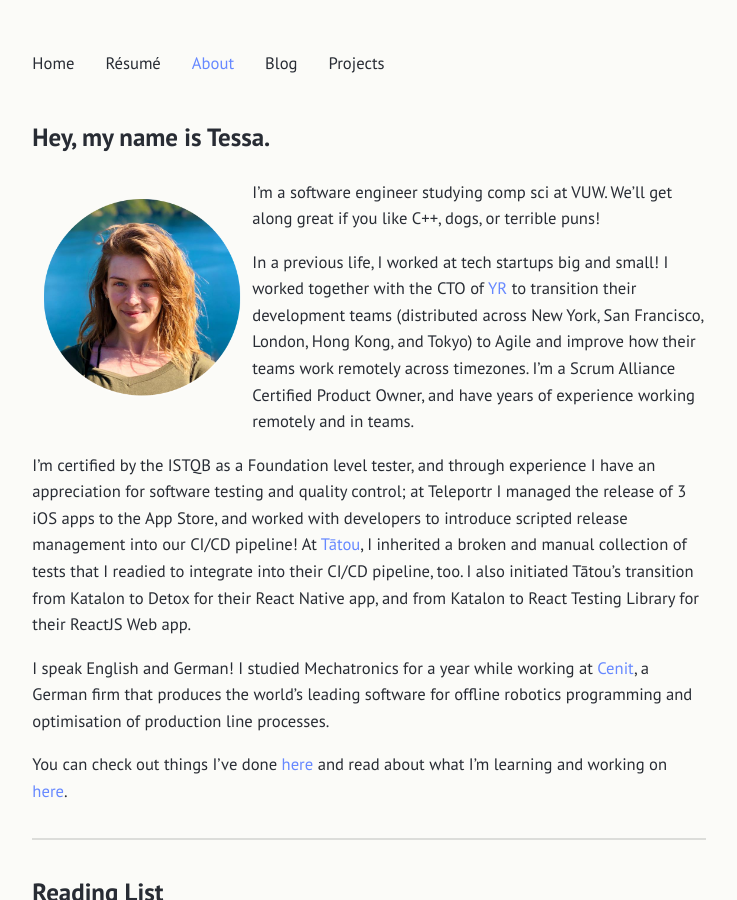
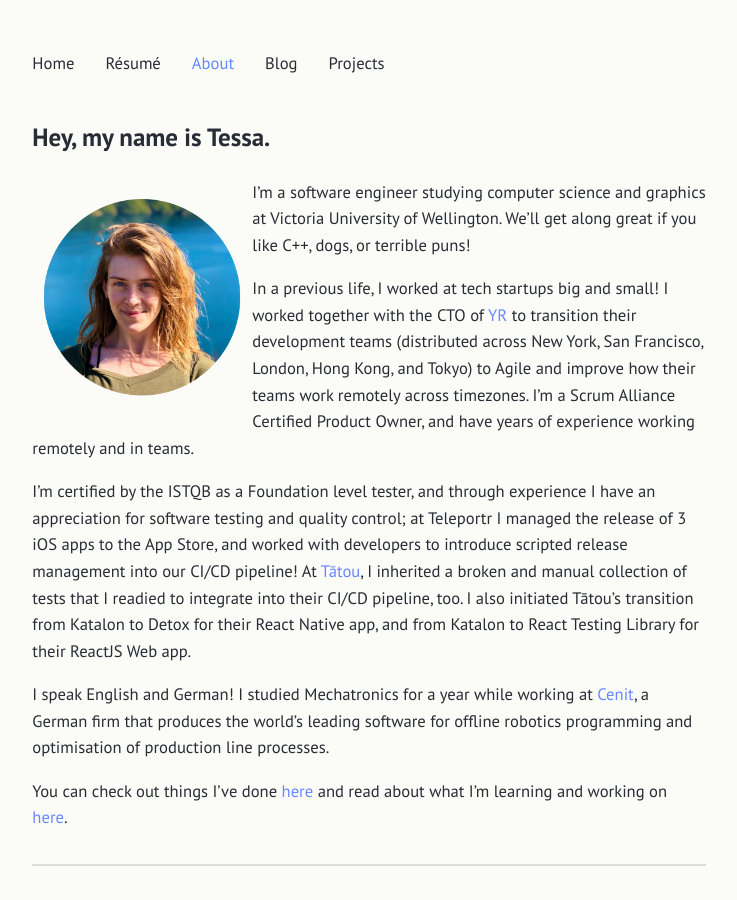
Before and after one commit to tessapower/tessapower.github.io, a Jekyll site: the page built from src/about.md, in a window 1280 px wide and 900 px high. Shown: the whole window, without its empty margins (271-1008 px from the left). Built offline with Jekyll 4.4.1, drawn with Linux system fonts in a browser that asks for light colours.

Commit message:
Reword intro

```diff
--- a/src/about.md
+++ b/src/about.md
@@ -5,8 +5,7 @@ title: About
 ## Hey, my name is Tessa.
 
 <img alt="Me!" src="/assets/profile-photo.png" width="200" style="float:left;vertical-align:middle;margin:20px 10px"/>
-I'm a software engineer studying comp sci at VUW. We'll get along great if you
-like C++, dogs, or terrible puns!
+I'm a software engineer studying computer science and graphics at Victoria University of Wellington. We'll get along great if you like C++, dogs, or terrible puns!
 
 In a previous life, I worked at tech startups big and small! I worked together
 with the CTO of [YR](https://thisisyr.com) to transition their development
```
Also changed, not shown: src/index.md (+1 -1 lines).
